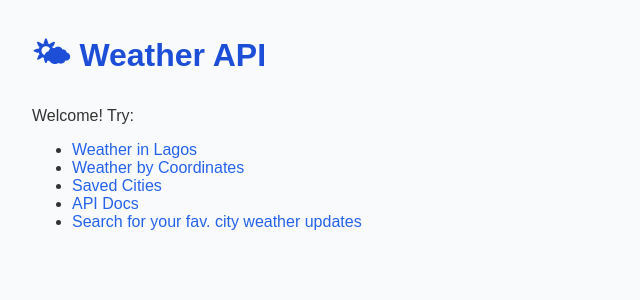
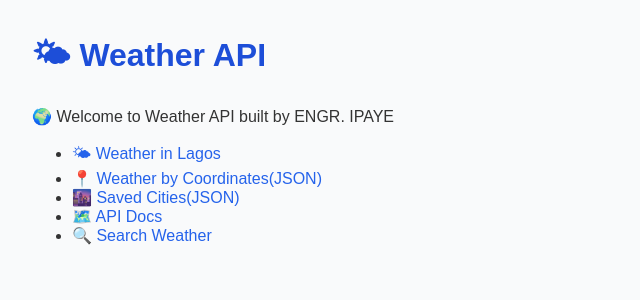
Before and after one commit to nafayhassan/weather-api-wrapper, a FastAPI app: page / in a window 1280 px wide. Shown: the top 300 px of the page, without its empty margins (0-640 px from the left). Run offline with FastAPI, Linux system fonts and the light colour scheme.

Commit message:
UI code commit by ENGR. IPAYE

```diff
--- a/templates/index.html
+++ b/templates/index.html
@@ -11,13 +11,13 @@
 </head>
 <body>
 <h1>🌤 Weather API</h1>
-<p>Welcome! Try:</p>
+<p>🌍 Welcome to Weather API built by ENGR. IPAYE</p>
 <ul>
-    <li><a href="/weather/Lagos">Weather in Lagos</a></li>
-    <li><a href="/weather/coordinates?lat=6.5244&lon=3.3792">Weather by Coordinates</a></li>
-    <li><a href="/cities">Saved Cities</a></li>
-    <li><a href="/docs">API Docs</a></li>
-    <li><a href="/search">Search for your fav. city weather updates</a></li>
+    <li><a href="/weather/ui/Lagos">🌤 Weather in Lagos</a></li>
+    <li><a href="/weather/coordinates?lat=6.5244&lon=3.3792">📍 Weather by Coordinates(JSON)</a></li>
+    <li><a href="/cities">🌆 Saved Cities(JSON)</a></li>
+    <li><a href="/docs">🗺️ API Docs</a></li>
+    <li><a href="/search">🔍 Search Weather</a></li>
 </ul>
 </body>
 </html>
```
